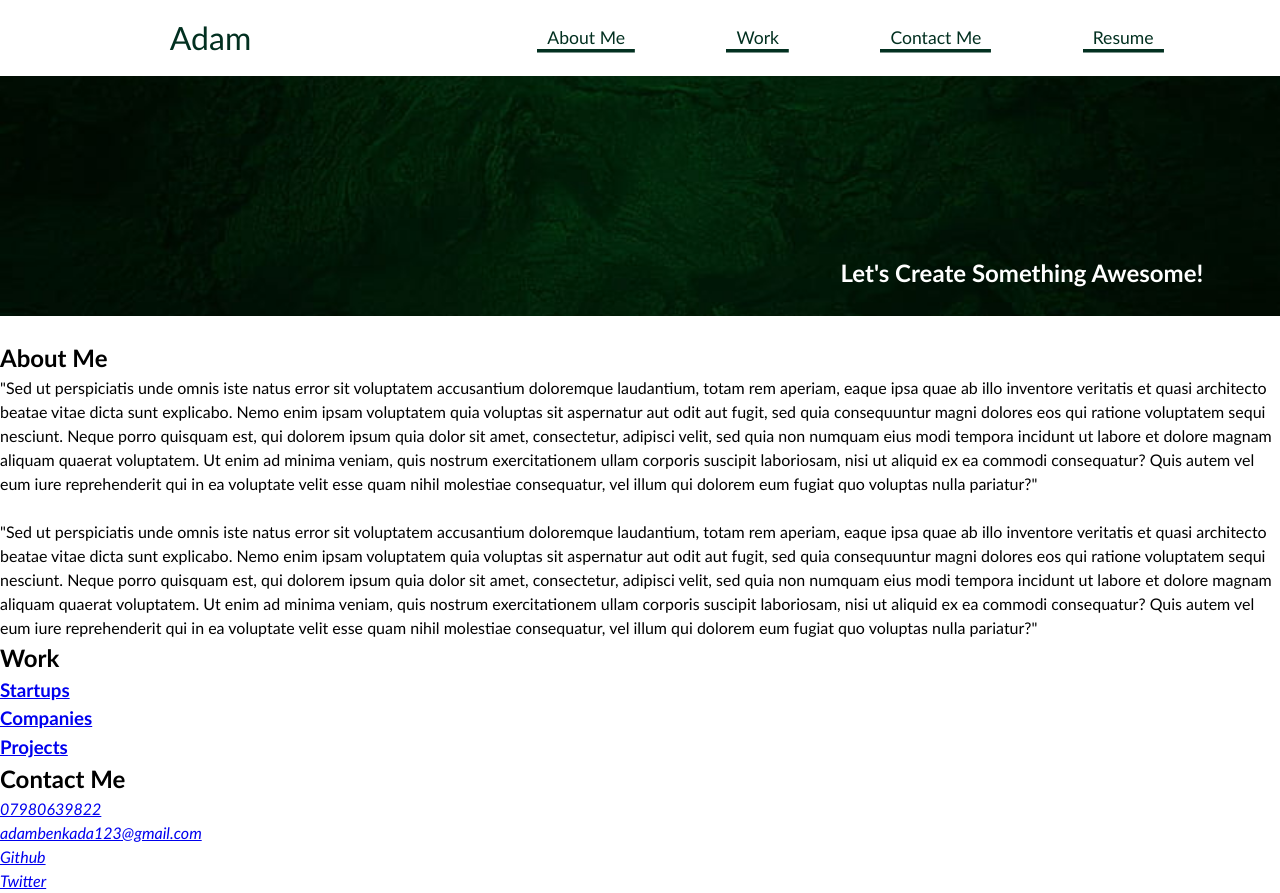
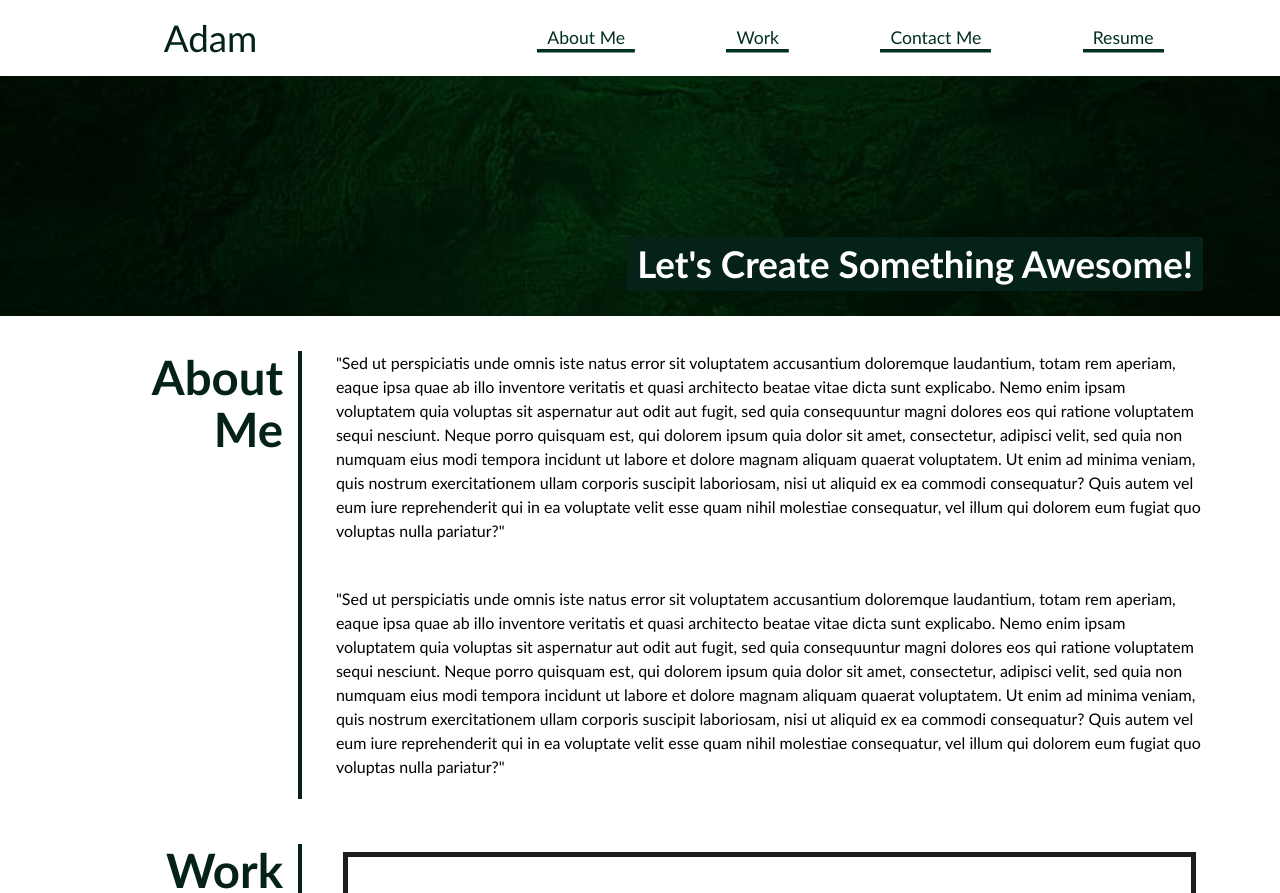
Before and after one commit to adammbnitro/Portfolio, a plain HTML site: page index.html in a window 1280 px wide. Shown: the top 893 px of the page. Drawn offline with Linux system fonts and the light colour scheme.

Commit message:
improved layout of page section with css

```diff
--- a/css/style.css
+++ b/css/style.css
@@ -60,7 +60,8 @@ body {
   display: flex;
   align-items: center;
   justify-content: space-evenly;
-  color: #023020;
+  color: #042217;
+  font-size: 2.3rem;
 }
 
 .hero-banner {
@@ -75,6 +76,83 @@ body {
   display: flex;
   justify-content: flex-end;
   align-items: flex-end;
+  text-align: right;
+}
+
+.hero-banner h2 {
+  background-color: #042217;
+  margin: 0;
+  padding: 5px 10px;
+  font-size: 2.3rem;
+  line-height: 1.2;
+}
+
+.page-wrapper {
+  max-width: 88%;
+  margin-left: auto;
+  margin-right: auto;
+}
+
+.page-section {
+  margin: 25px 0;
+  padding: 10px 0;
+  display: flex;
+  flex-direction: row;
+  flex-wrap: wrap;
+  align-items: stretch;
+  justify-content: space-between;
+}
+
+.page-section h2 {
+  flex: 0 0 20%;
+  text-align: right;
+  color: #042217;
+  padding-right: 15px;
+  border-right: 4px solid #042217;
+  font-size: 3.7vw;
+  line-height: 1.1;
+}
+
+.page-section div {
+  flex: 0 0 77%;
+}
+
+.page-section p {
+  margin-bottom: 20px;
+}
+
+.flex-container {
+  display: flex;
+  flex-wrap: wrap;
+  justify-content: center;
+}
+
+.flex-item {
+  border: 5px solid var(--dark);
+  background-color: white;
+  color: #042217;
+  min-height: 150px;
+  max-height: 150px;
+  flex-basis: calc(50% - 1em);
+  display: flex;
+  align-items: flex-end;
+  padding: 0 0 20px 0;
+  margin: 0.5em;
+  text-decoration: none;
+  background-size: 150%;
+  background-blend-mode: soft-light;
+  transition: all 0.5s;
+  font-size: 0.9rem;
+}
+
+.flex-item:first-child {
+  min-height: 400px;
+  flex-basis: 100%;
+}
+
+.flex-item:hover {
+  background-color: #042217;
+  color: white;
 }
 
 h1,
--- a/index.html
+++ b/index.html
@@ -27,7 +27,7 @@
       <h2>Let's Create Something Awesome!</h2>
     </div>
   </section>
-<br>
+
   <main class="page-wrapper">
     <!-- about me -->
     <section class="page-section" id="about">
@@ -41,18 +41,18 @@
     <!-- portfolio container -->
     <section class="page-section" id="work">
       <h2>Work</h2>
-      <div>
-        <a href="#">
+      <div class="flex-container">
+        <a href="#" class="flex-item">
           <div>
             <h3>Startups</h3>
           </div>
         </a>
-        <a href="#">
+        <a href="#" class="flex-item">
           <div>
             <h3>Companies</h3>
           </div>
         </a>
-        <a href="#">
+        <a href="#" class="flex-item">
           <div>
             <h3>Projects</h3>
           </div>
```
